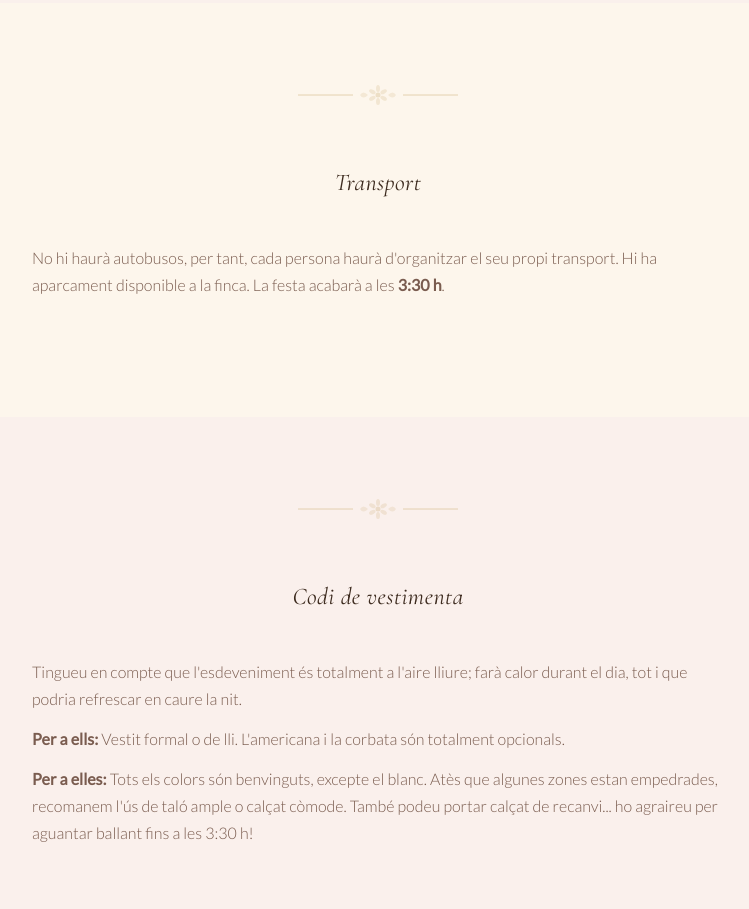
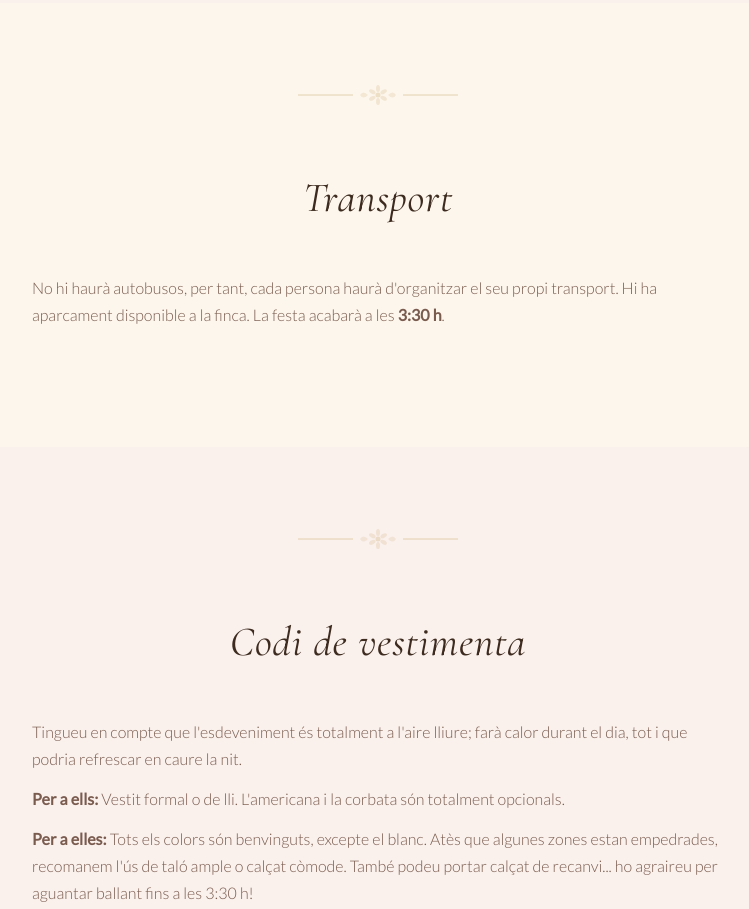
Before and after one commit to migoliboda/migoliboda.github.io, a plain HTML site: page ca/index.html in a window 1280 px wide. Shown: the part 1381-2290 px from the top of the page, without its empty margins (262-1011 px from the left). Drawn offline with nearby package versions, Linux system fonts and the light colour scheme.

Commit message:
Unify section title font size across all sections
Co-Authored-By: Claude Sonnet 4.6 <noreply@anthropic.com>

```diff
--- a/ca/index.html
+++ b/ca/index.html
@@ -229,7 +229,10 @@
       text-align: center;
     }
 
-    #details h2 {
+    #details h2,
+    #transport h2,
+    #dresscode h2,
+    #accommodation h2 {
       font-size: clamp(1.8rem, 5vw, 2.6rem);
       margin-bottom: 2.5rem;
     }
```
Also changed, not shown: en/index.html (+4 -1 lines), es/index.html (+4 -1 lines), index.html (+4 -1 lines).
